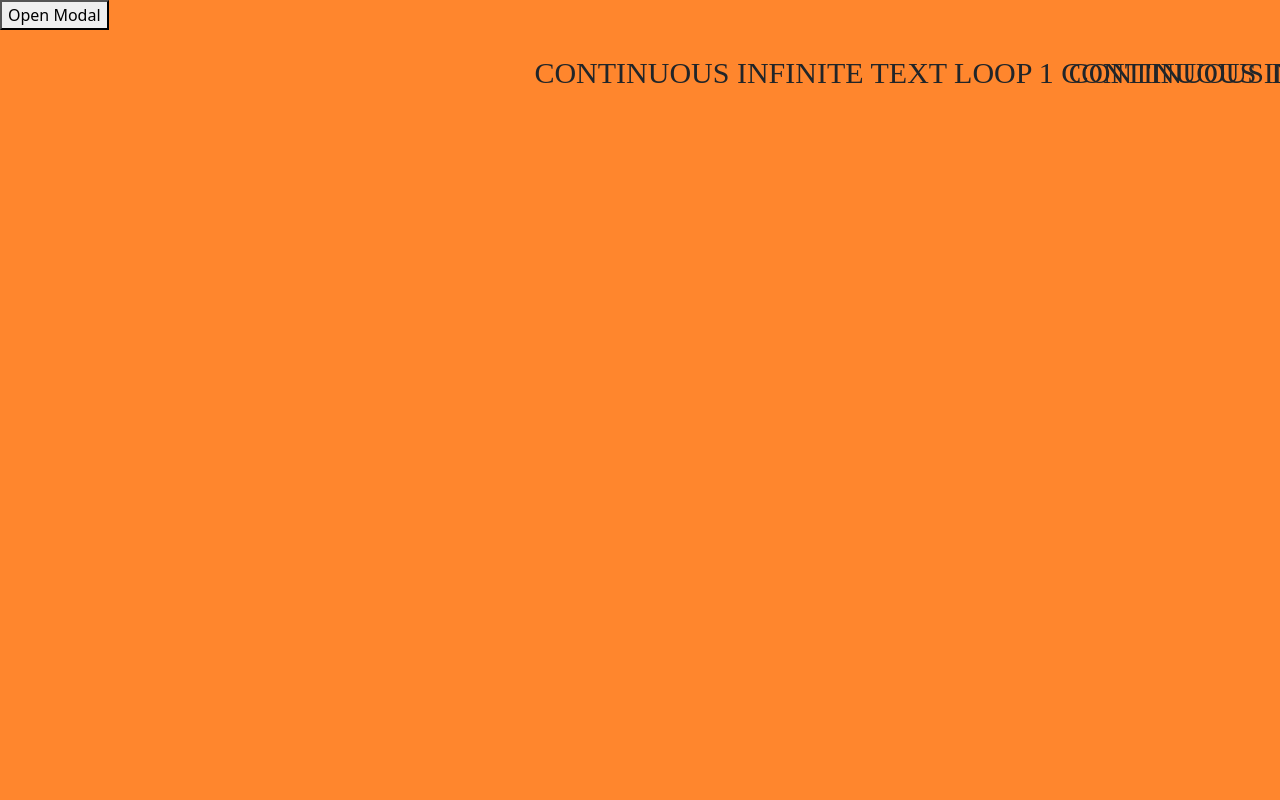
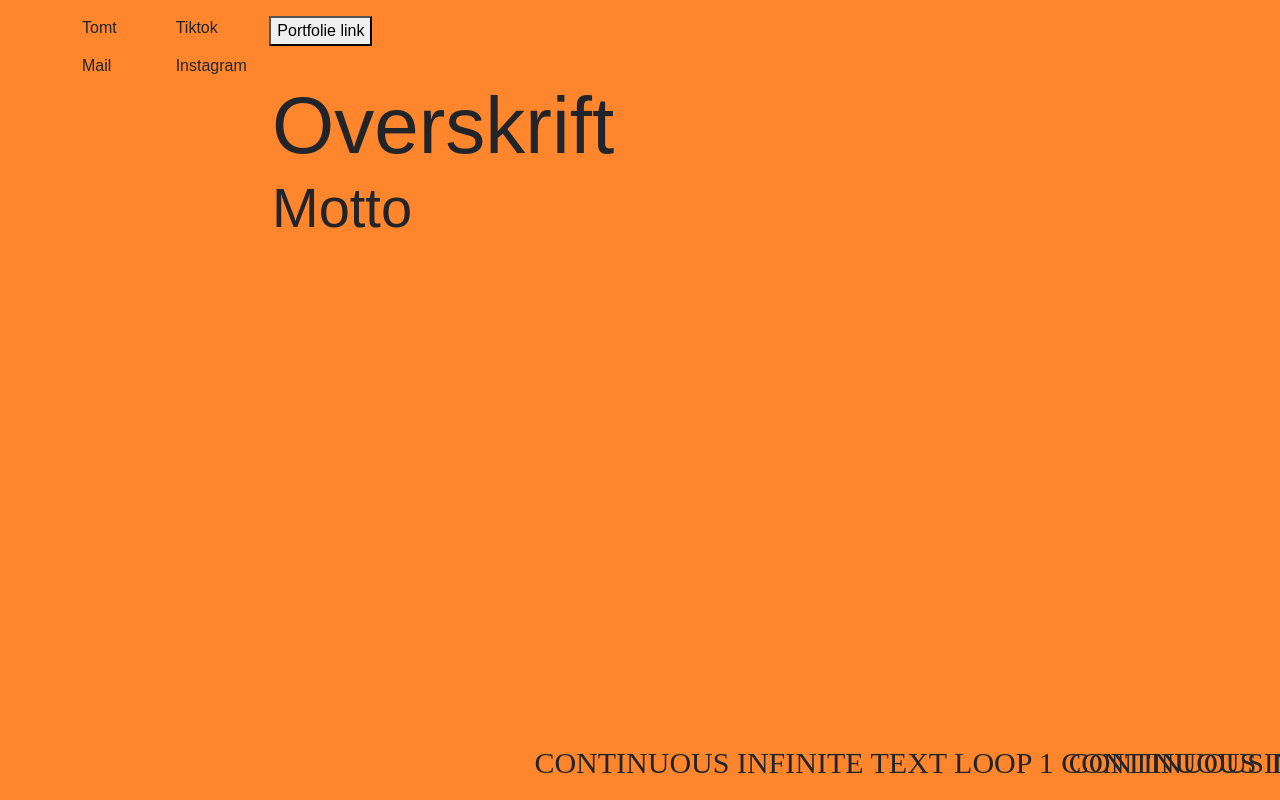
Before and after one commit to Batmq/turnip, a website: page index.html in a window 1280 px wide. Drawn offline with nearby package versions, Linux system fonts and the light colour scheme; files that its build step writes are made by us from their sources; a web font is replaced by a local one.

Commit message:
Grundlæggende opsætning

```diff
--- a/css/styles.scss
+++ b/css/styles.scss
@@ -23,6 +23,9 @@ $theme-colors: map-merge($theme-colors, $custom-colors);
 
 body{
 	background-color: #FF862D;
+	font-family: "forma-djr-display", sans-serif;
+	font-weight: 500;
+	font-style: normal;
 }
 
 .FontColor1{
@@ -41,7 +44,12 @@ body{
 
 
 
-
+#footer {
+	position: fixed;
+	bottom: 0;
+	width: 100%;
+	height: 10vh;
+}
 
 
 
--- a/index.html
+++ b/index.html
@@ -9,6 +9,7 @@
 	<meta name="author" content="Udgiver">
 	<meta name="copyright" content="Information om copyright">
 
+	<link rel="stylesheet" href="https://use.typekit.net/ozj7xgt.css">
 	<link href="css/styles.css" rel="stylesheet" type="text/css">
 
 	<meta name="viewport" content="width=device-width, initial-scale=1">
@@ -17,18 +18,18 @@
 <body>
 
 
-
+<!--Links i venstre hjørne-->
 <div class="container">
-	<div class="row">
-		<div class="col-"></div>
+	<div class="row g-2 mt-2">
+		<div class="col-1">Tomt</div>
+		<div class="col-1">Tiktok</div>
+		<div class="col-10"><button id="myBtn">Portfolie link</button></div> <!-- Trigger/Open The Modal -->
+		<div class="col-1">Mail</div>
+		<div class="col-1">Instagram</div>
 	</div>
 </div>
 
 
-
-
-<!-- Trigger/Open The Modal -->
-<button id="myBtn">Open Modal</button>
 
 <!-- The Modal -->
 <div id="myModal" class="modal">
@@ -36,7 +37,6 @@
 	<!-- Modal content -->
 	<div class="modal-content">
 		<span class="close">&times;</span>
-
 		<div class="row">
 			<div class="col-12 p-0"><img class="img-fluid" src="images/aaron-burden-XxvXRmsH860-unsplash.jpg"></div>
 			<div class="col-12 p-0"><img class="img-fluid" src="images/adam-kool-ndN00KmbJ1c-unsplash.jpg"></div>
@@ -44,12 +44,20 @@
 			<div class="col-6 p-0"><img class="img-fluid" src="images/oc-gonzalez-xg8z_KhSorQ-unsplash.jpg"></div>
 			<div class="col-12 p-0"><img class="img-fluid" src="images/eberhard-grossgasteiger-pBgnT4KH8d4-unsplash.jpg"></div>
 		</div>
-
 	</div>
-
 </div>
 
 
+<!--Overskrift + motto-->
+<div class="container">
+	<div class="row justify-content-center">
+		<div class="col-8 display-1">Overskrift</div>
+		<div class="col-8 display-4">Motto</div>
+	</div>
+</div>
+
+<!--Footer, text animation -->
+<div class="container-fluid" id="footer">
 	<div id='rssBlock'>
 		<p class="cnnContents">
 			<span class="marqueeStyle">&nbsp;continuous infinite text loop 1 continuous infinite text loop 2 </span>
@@ -57,6 +65,9 @@
 			<span class="marqueeStyle2">&nbsp;continuous infinite text loop 3 continuous infinite text loop 4&nbsp;</span>
 		</p>
 	</div>
+</div>
+
+
 
 
 
```
Lines whose indentation alone changed are shown as unchanged.
